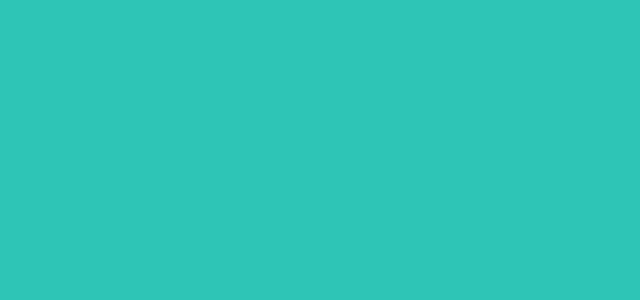
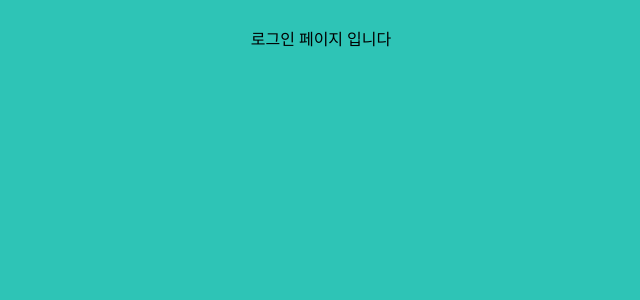
Before and after one commit to leeseayoung/assignment-4, a React (Vite) app: page /sign_in in a window 1280 px wide. Before the commit this address had no page. Shown: the top 300 px of the page, without its empty margins (319-959 px from the left). Built offline with nearby package versions, Linux system fonts and the light colour scheme.

Commit message:
Feat: 로그인,회원가입 페이지 추가

```diff
--- a/src/App.jsx
+++ b/src/App.jsx
@@ -4,6 +4,7 @@ import Detail from "./pages/Detail";
 import { useState } from "react";
 import { v4 as uuidv4 } from "uuid";
 import "./App.css";
+import SignIn from "./pages/SignIn";
 
 function App() {
   const [expenses, setExpenses] = useState([
@@ -78,6 +79,11 @@ function App() {
             path="/detail/:id"
             element={<Detail expenses={expenses} setExpenses={setExpenses} />}
           />
+          <Route path="/sign_in" element={<SignIn />} />
+          <Route
+            path="/sign_up"
+            element={<div>회원 가입 페이지 입니다!</div>}
+          />
         </Routes>
       </BrowserRouter>
     </>
--- /dev/null
+++ b/src/pages/SignIn.jsx
@@ -0,0 +1,3 @@
+export default function SignIn() {
+  return <div>로그인 페이지 입니다</div>;
+}
```
Also changed, not shown: src/pages/SiguUp.jsx (added).
